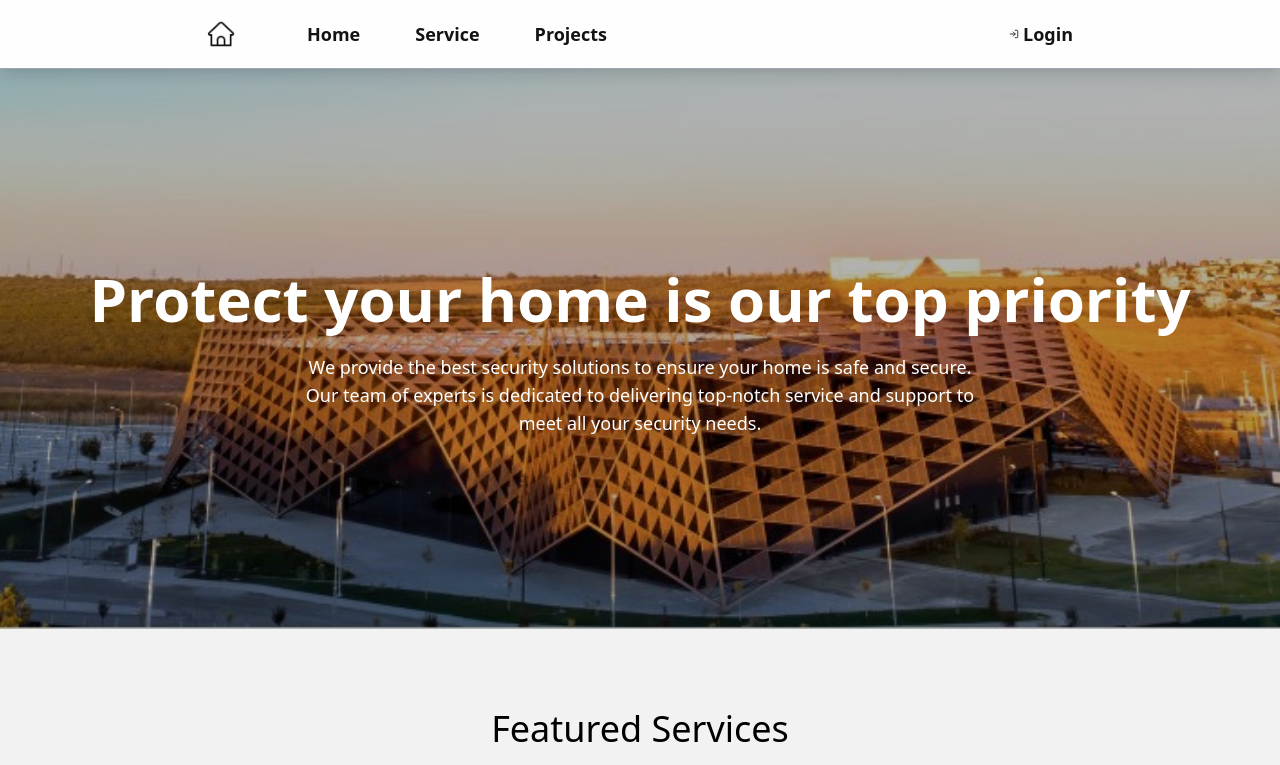
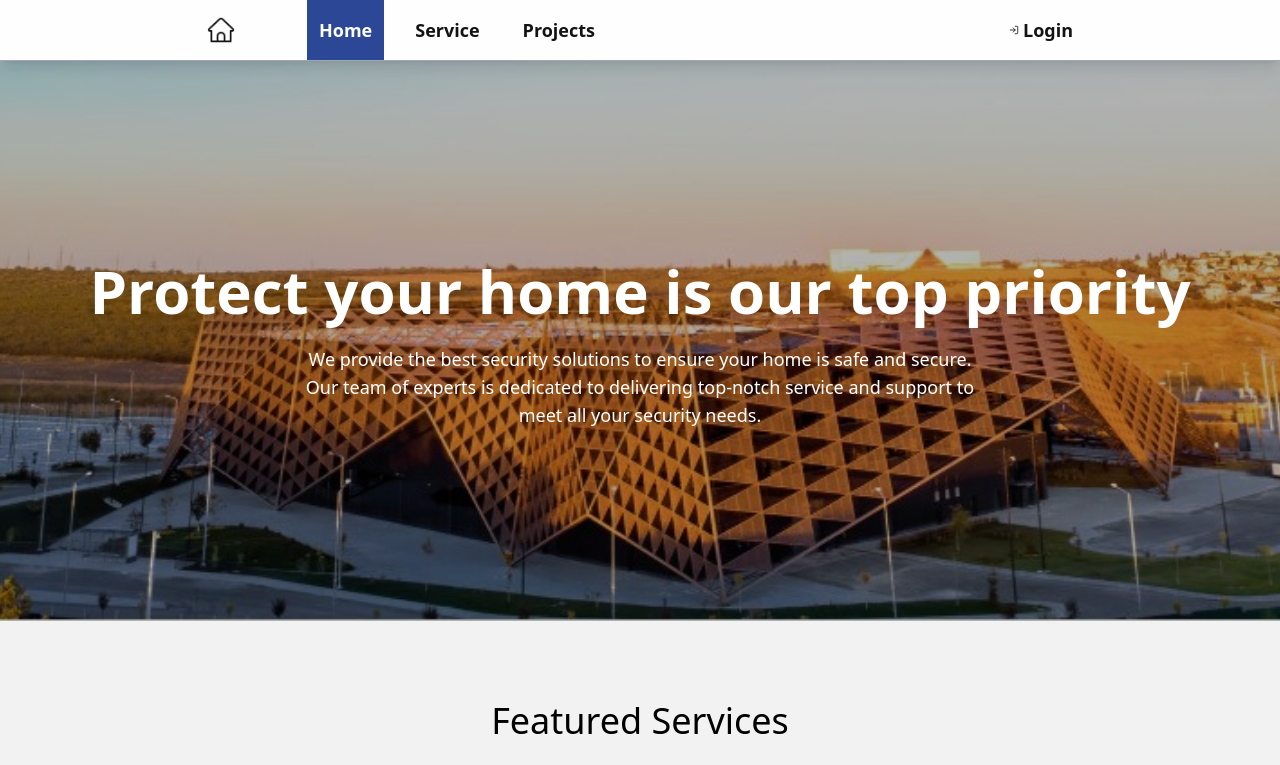
Before and after one commit to ravikanttarare95/ravi-ro-tailwind, a React (Vite) app: page / in a window 1280 px wide. Shown: the top 765 px of the page. Built offline with nearby package versions, Linux system fonts and the light colour scheme.

Commit message:
Modified navbar

```diff
--- a/src/App.jsx
+++ b/src/App.jsx
@@ -18,7 +18,7 @@ import LoginForm from "./views/LoginForm.jsx";
 function App() {
   return (
     <div>
-      <Navbar />
+      <Navbar active={"home"}/>
       <div className="relative w-full h-[40vh] sm:h-[60vh] md:h-[70vh] ">
         <img
           src={HeroImg}
--- a/src/Components/Navbar.jsx
+++ b/src/Components/Navbar.jsx
@@ -3,10 +3,10 @@ import { LogIn } from "lucide-react";
 import BrandLogo from "./../../public/home.png";
 import { Link } from "react-router";
 
-function Navbar() {
+function Navbar({ active }) {
   return (
     <div className="sticky top-0 z-1000 opacity-92">
-      <nav className="bg-white text-lg flex justify-around flex-wrap items-center p-5 shadow-lg border-b-1 border-gray-400 font-semibold">
+      <nav className="bg-white text-lg flex justify-around flex-wrap items-center px-5 shadow-lg border-b-1 border-gray-400 font-semibold">
         <div className="flex items-center w-[400px] justify-between">
           {" "}
           <Link to={"/"}>
@@ -18,13 +18,25 @@ function Navbar() {
             />
           </Link>
           <ol className="flex max-w-[300px] w-[100%] justify-between">
-            <li className="cursor-pointer">
+            <li
+              className={`cursor-pointer py-4 px-3 ${
+                active === "home" ? "bg-blue-900 text-white" : ""
+              }`}
+            >
               <Link to={"/"}>Home</Link>
             </li>
-            <li className="cursor-pointer">
+            <li
+              className={`cursor-pointer py-4 px-3 ${
+                active === "service" ? "bg-blue-900 text-white" : ""
+              }`}
+            >
               <Link to={"/service"}>Service</Link>
             </li>
-            <li className="cursor-pointer">
+            <li
+              className={`cursor-pointer py-4 px-3 ${
+                active === "projects" ? "bg-blue-900 text-white" : ""
+              }`}
+            >
               <Link to={"/projects"}>Projects</Link>
             </li>
           </ol>
@@ -32,7 +44,10 @@ function Navbar() {
         <div>
           <Link to={"/login"}>
             <span className="flex items-center gap-1 ml-7 w-16  cursor-pointer">
-              <LogIn /> Login
+              <LogIn />{" "}
+              <span className={`${active === "login" ? "border-b-2" : ""}`}>
+                Login
+              </span>
             </span>
           </Link>
         </div>
--- a/src/views/LoginForm.jsx
+++ b/src/views/LoginForm.jsx
@@ -6,7 +6,7 @@ import Navbar from "../Components/Navbar";
 function LoginForm() {
   return (
     <div>
-      <Navbar />
+      <Navbar active={"login"} />
       <div className="flex justify-center items-center p-5 my-auto mt-20">
         <div className="relative p-8 sm:p-9 shadow-2xl bg-white rounded-md w-100 flex flex-col gap-5 text-center">
           <img
--- a/src/views/Projects.jsx
+++ b/src/views/Projects.jsx
@@ -4,7 +4,7 @@ import Navbar from "./../Components/Navbar";
 function Projects() {
   return (
     <div>
-      <Navbar />
+      <Navbar active={"projects"}/>
       <h1 className="text-[clamp(4rem,10vw,8rem)] fixed top-1/2 -translate-y-1/2 left-1/2 -translate-x-1/2">
         Projects
       </h1>
--- a/src/views/Service.jsx
+++ b/src/views/Service.jsx
@@ -4,7 +4,7 @@ import Navbar from "./../Components/Navbar";
 function Service() {
   return (
     <div>
-      <Navbar />
+      <Navbar active={"service"}/>
       <h1 className="text-[clamp(4rem,10vw,8rem)] fixed top-1/2 -translate-y-1/2 left-1/2 -translate-x-1/2">
         Service
       </h1>
```
